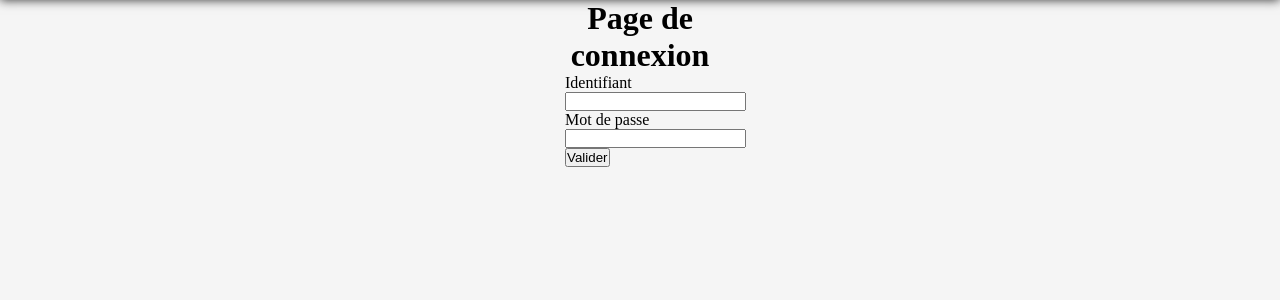
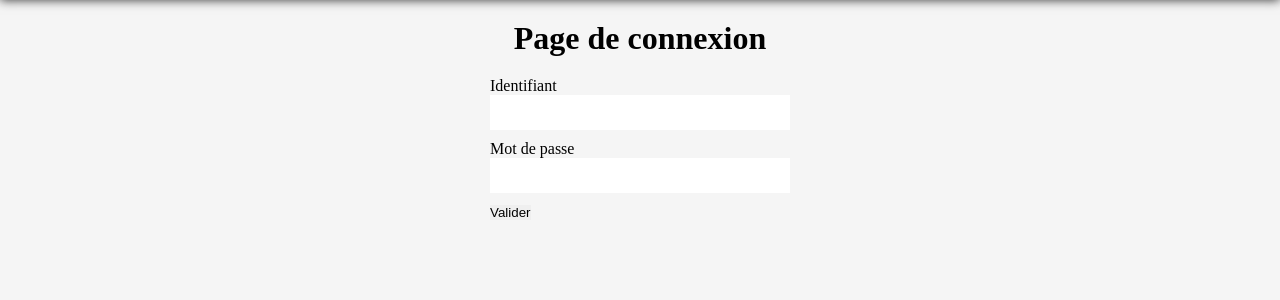
Before and after one commit to rohenha/dashboard-QoS-CI, a PHP site: page /pg_login.php in a window 1280 px wide. Shown: the part 54-354 px from the top of the page. Run offline with PHP 8.4, Linux system fonts and the light colour scheme.

Commit message:
modif page login

```diff
--- a/css/master.css
+++ b/css/master.css
@@ -166,7 +166,10 @@
 
 .bloc_size {
   max-width: 1366px;
-  margin: 0 auto; }
+  margin: 0 auto;
+  -webkit-box-sizing: border-box;
+          box-sizing: border-box;
+  padding: 10px; }
 
 html, body {
   background-color: #F5F5F5; }
@@ -177,8 +180,7 @@ html, body {
 header {
   -webkit-box-shadow: 0 0 10px #333;
   box-shadow: 0 0 10px #333;
-  background: #fff;
-  padding: 10px; }
+  background: #fff; }
   header #logo {
     float: left; }
     header #logo img {
@@ -188,9 +190,20 @@ header {
     margin-top: 5px; }
 
 #form_connexion {
-  width: 150px;
-  margin: 0 auto; }
+  width: 300px;
+  margin: 10px auto; }
   #form_connexion h1 {
     text-align: center; }
+  #form_connexion form {
+    margin-top: 20px; }
+    #form_connexion form input {
+      border: none; }
+    #form_connexion form input[type='text'], #form_connexion form input[type='password'] {
+      width: 100%;
+      padding: 10px;
+      -webkit-box-sizing: border-box;
+              box-sizing: border-box; }
+    #form_connexion form p {
+      margin-bottom: 10px; }
 
 /*# sourceMappingURL=../css/master.css.map */
--- a/scss/partials/_header.scss
+++ b/scss/partials/_header.scss
@@ -9,6 +9,5 @@ header{
     }
    @include box-shadow( "0 0 10px #333" );
    background: $color3;
-   padding:10px;
 
 }
--- a/scss/partials/_login.scss
+++ b/scss/partials/_login.scss
@@ -1,5 +1,14 @@
 #form_connexion{
     h1{text-align: center}
-    width:150px;
-    margin: 0 auto;
+    width:300px;
+    margin: 10px auto;
+
+    form{
+        margin-top:20px;
+        input{border:none;}
+        input[type='text'],input[type='password']{
+            width:100%; padding:10px;box-sizing:border-box;
+        }
+        p{margin-bottom: 10px;}
+    }
 }
--- a/scss/partials/_structure.scss
+++ b/scss/partials/_structure.scss
@@ -2,6 +2,6 @@
 .clear{clear:both;}
 .bloc_left{float:left;}
 .bloc_right{float:right;}
-.bloc_size{max-width:$desktopHD;margin:0 auto;}
+.bloc_size{max-width:$desktopHD;margin:0 auto;box-sizing: border-box; padding:10px;}
 html,body{background-color: $color2;}
 .popin{display:none;}
```
Also changed, not shown: css/master.min.css, 2 other files.
